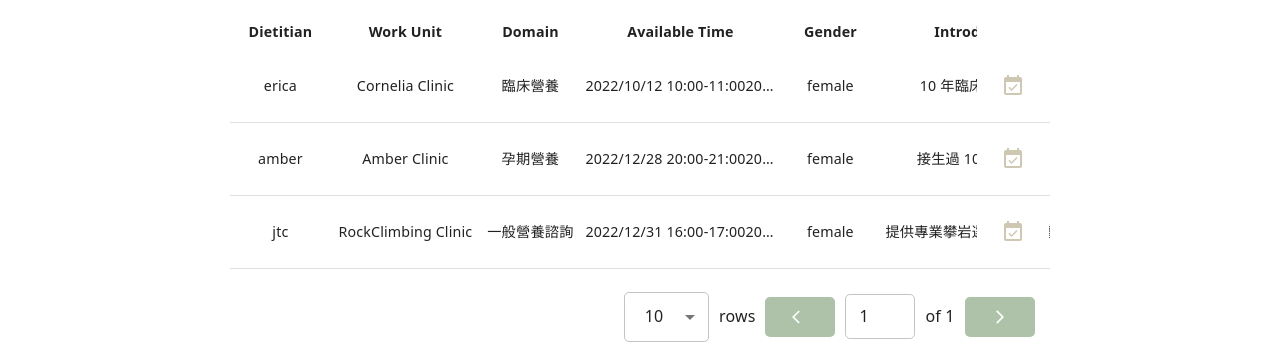
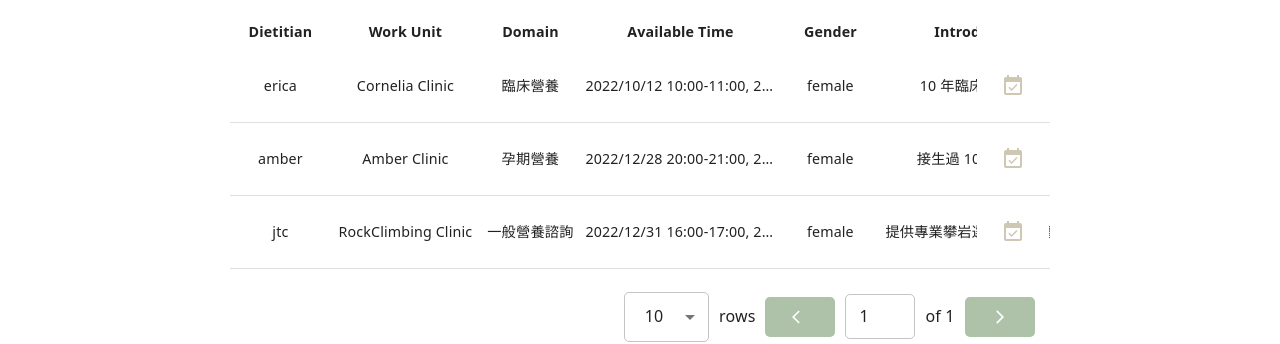
Before and after one commit to jtongchenzip/Golden_Grandsons, a React (Create React App) app in the folder frontend/: page / in a window 1280 px wide. Shown: the part 295-639 px from the top of the page. Built offline with nearby package versions, Linux system fonts and the light colour scheme.

Commit message:
handle array display format in table

```diff
--- a/frontend/src/components/pages/Consultation.js
+++ b/frontend/src/components/pages/Consultation.js
@@ -108,6 +108,7 @@ export default function Consulation() {
             minWidth: 100,
             width: 200,
             align: "center",
+            type: "list",
           },
           {
             id: "gender",
--- a/frontend/src/components/ui/CustomTable.js
+++ b/frontend/src/components/ui/CustomTable.js
@@ -386,6 +386,8 @@ export default function CustomTable({
                           >
                             {column.format && typeof value === "number"
                               ? column.format(value)
+                              : column.type === "list"
+                              ? value.toString().split(",").join(", ")
                               : value}
                           </TableCell>
                         </React.Fragment>
```
